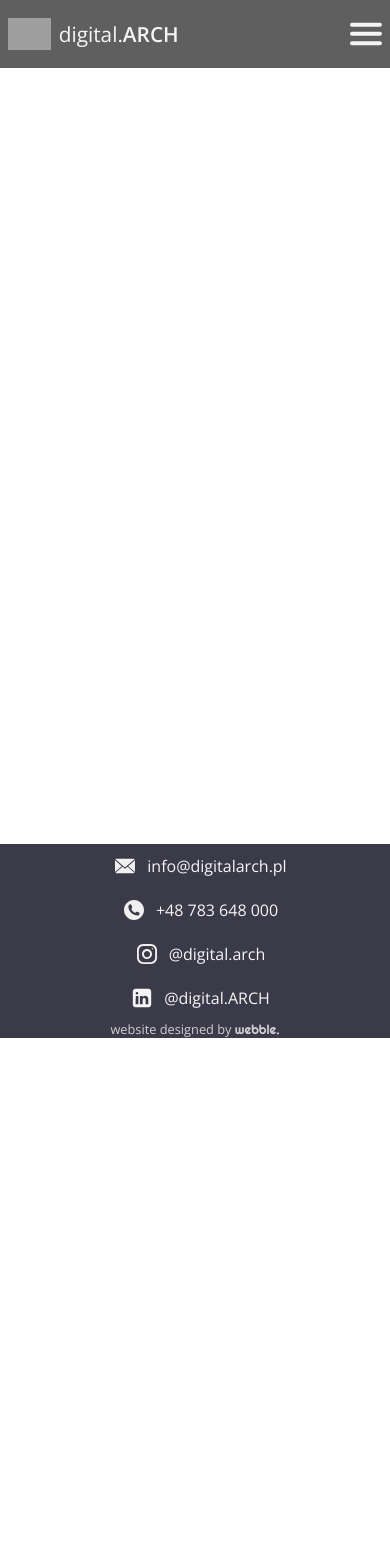
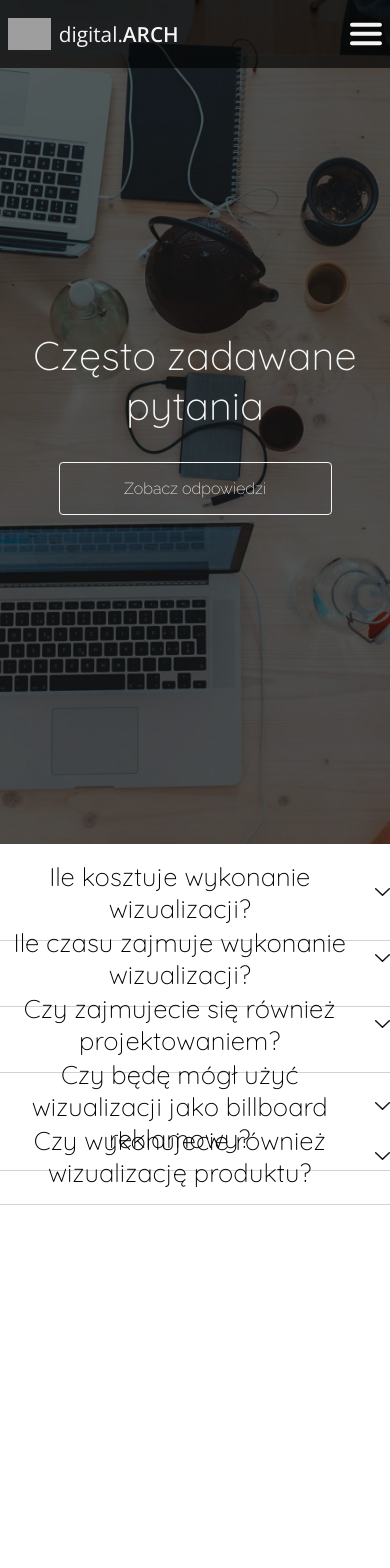
Before and after one commit to kgolec93/digital.arch.2020, a React (Create React App) app: page /faq in a window 390 px wide. Shown: the top 1568 px of the page. Before the commit the page ends 1038 px from the top, so only its background shows below. Built offline with nearby package versions, Linux system fonts and the light colour scheme; grey boxes are pictures that could not be loaded.

Commit message:
FAQ page added

```diff
--- a/src/App.js
+++ b/src/App.js
@@ -8,6 +8,7 @@ import Portfolio from './components/Pages/Portfolio/Portfolio'
 import { sections } from './components/Pages/Offer/Offer'
 import { About } from './components/Pages/About/About';
 import { Contact } from './components/Pages/Contact/Contact';
+import { FAQ } from './components/Pages/FAQ/FAQ';
 import { disablePageScroll, enablePageScroll } from 'scroll-lock';
 
 export const Footer = (props) => {
@@ -59,6 +60,9 @@ export class App extends Component {
           <Route path='/contact'>
             <Contact />
           </Route>
+          <Route path='/faq'>
+            <FAQ />
+          </Route>
 
         </main>
         <Footer />
--- a/src/components/Header.js
+++ b/src/components/Header.js
@@ -1,6 +1,29 @@
 import React, { Component } from 'react'
 import { NavLink } from 'react-router-dom'
 import mobileMenu from '../assets/misc/mobile-menu.svg'
+
+const sections = [
+    {
+        name: 'oferta',
+        link: '/offer'
+    },
+    {
+        name: 'portfolio',
+        link: '/portfolio'
+    },
+    {
+        name: 'o nas',
+        link: '/about'
+    },
+    {
+        name: 'kontakt',
+        link: '/contact'
+    },
+    {
+        name: 'FAQ',
+        link: '/faq'
+    },
+]
 
 export class Header extends Component {
     constructor() {
@@ -60,11 +83,11 @@ export class Header extends Component {
 
 
                     <ul className='webMenu'>
-                        <li><NavLink onClick={this.toggleMenu} activeClassName='navLinkActive' to='/offer'>oferta</NavLink></li>
-                        <li><NavLink onClick={this.toggleMenu} activeClassName='navLinkActive' to='/portfolio'> portfolio</NavLink></li>
-                        <li><NavLink onClick={this.toggleMenu} activeClassName='navLinkActive' to='/about'>o nas</NavLink></li>
-                        <li><NavLink onClick={this.toggleMenu} activeClassName='navLinkActive' to='/contact'>kontakt</NavLink></li>
-                        <li>FAQ</li>
+                        {sections.map(item=>{
+                            return(
+                                <li><NavLink onClick={this.toggleMenu} activeClassName='navLinkActive' to={item.link}>{item.name}</NavLink></li>
+                            )
+                        })}
                         {/* <li className="langSelection">ENG</li> */}
                     </ul>
 
--- /dev/null
+++ b/src/components/Pages/FAQ/FAQ.js
@@ -0,0 +1,106 @@
+import React, { Component } from 'react'
+import Banner from '../../Elements/Banner'
+import './FAQ.scss'
+import banner from '../../../assets/img/banner03.jpg'
+import arrow from '../../../assets/misc/arrowBK.svg'
+
+const questions = [
+    {
+        question: 'Ile kosztuje wykonanie wizualizacji?',
+        questionENG: 'How much does the visualisation cost?',
+        answer: `Cena wizualizacji zależy od wielu czynników - ilości dostarczanych materiałów, wielkości i poziomu skomplikowania opracowywanego przedmiotu / budynku, ilości wizualizacji oraz niezbędnych prac dodatkowych. Jeśli chcesz wycenić swój projekt, napisz na info@digitalarch.pl, a już kolejnego dnia otrzymasz wycenę`,
+        answerENG: `The price of a visualisation depands of many various factors - amount and quality of delivered working materials, size and complexity level of the developed visualisation, the amount of ordered visualisation and any necessary extra works. If you want to evaluate your project, write us a message at info@digitalarch.pl and you will revieve the valuation the next day`
+    },
+    {
+        question: 'Ile czasu zajmuje wykonanie wizualizacji?',
+        answer: 'Czas wykonania wizualizacji zależy od poziomu skomplikowania, ilości szczegółów, a przede wszystkim od rozdzielczości (rozmiaru) wykonywanej wizualizacji. Zazwyczaj na jedno ujęcie przewidujemy około 2-3 dni roboczych, ale nie boimy się również wyzwań krótkoterminowych',
+        questionENG: 'How much time does visualisation developmnet takes?',
+        answerENG: `The time of visualisation development process depends on the level of complexity, the number of 3d models, that we need to work on, amount of details and particularly of the resolution (size) of the prepared image. Usually for one frame we need about 2-3 working days, but we are not afraid of short-term orders`
+    },
+    {
+        question: 'Czy zajmujecie się również projektowaniem?',
+        answer: 'Projektujemy głównie aranżacje wnętrz oraz koncepcje architekturoniczne. Nie zajmujemy się natomiast sporządzaniem architektonicznych projektów, czy rysunków, poza tymi które można wyrenderować. Przenosimy Twój dwuwymiarowy rysunek do trzeciego wymiaru',
+        questionENG: 'Do you also deal with the designing?',
+        answerENG: `Yes, we mostly desing the interiors and architecture, but only in the conceptual way. We do not prepare architectural documentation and any drawings - except the rendered images. You give us the plain drawings, and we transform it into the third dimension`
+    },
+    {
+        question: 'Czy będę mógł użyć wizualizacji jako billboard reklamowy?',
+        answer: 'Oczywiście! Przy produkcji wizualizacji w odpowiednio dużej rozdzielczości, będzie miała ona najwyższą jakość nawet na wydrukach wielkoformatowych. Nie zapomnij tylko poinformować nas o tym przed wyceną, standardową stosowaną przez nas rozdzielczością jest 1920x1080',
+        questionENG: 'Will I be able to use the visualisation in high-dimensional advertising billboard?',
+        answerENG: 'Yes, of course! If you will order the high-dimensional visualisation, we will do anything for this to be in the highest quality even on the large format prints. But please, do not forget to tell us that if you need it, right before the valuation, because in standard we have 1920x1080px resolution.'
+    },
+    {
+        question: 'Czy wykonujecie również wizualizację produktu?',
+        answer: 'Tak! Zajmujemy się nie tylko architekturą, podejmiemy się każdego mniej lub bardziej nietypowego zadania. Zwizualizujemy dla Ciebie co tylko będziesz chciał - urządzenie elektroniczne, zegare, meble, samochód, a nawet stację kosmiczną!',
+        questionENG: 'Do you also prepare the product visualisation?',
+        answerENG: `Yes! We don't only do the architecture, we will take on every less or more atypical tasks. We can visualise everything - electronic device, watch, furniture, car, even the space station! `
+    }
+]
+
+class Question extends Component {
+    constructor() {
+        super();
+        this.state = {
+            openedItemId: null,
+        }
+    }
+    render() {
+        return (
+            <div className={this.props.activeItem === this.props.number ? 'questionWrapper active' : 'questionWrapper'}>
+                <h5 className="question" onClick={() => this.props.setActive(this.props.number)}>
+                    {this.props.question} <img src={arrow} alt='arrow'/>
+                </h5>
+                <div className="answerWrapper">
+                    <p className="answer">
+                        {this.props.answer}
+                    </p>
+                </div>
+            </div>
+        )
+    }
+}
+
+export class FAQ extends Component {
+    constructor() {
+        super();
+        this.state = {
+            activeItemId: null
+        }
+    }
+
+    setActive = (i) => {
+        if (this.state.activeItemId === i) {
+            this.setState({ activeItemId: null })
+        }
+        else {
+            this.setState({ activeItemId: i });
+            console.log(i)
+        }
+    }
+
+    render() {
+        return (
+            <div className='aboutContainer'>
+                <Banner section="Często zadawane pytania" button='Zobacz odpowiedzi' bgImage={banner} />
+                <div className="faqWrapper">
+
+                    {questions.map(item => {
+                        return (
+                            <Question
+                                question={item.question}
+                                answer={item.answer}
+                                key={`question${questions.indexOf(item)}`}
+                                number={questions.indexOf(item)}
+                                activeItem={this.state.activeItemId}
+                                setActive={this.setActive}
+                            />
+                        )
+                    })}
+
+
+                </div>
+            </div>
+        )
+    }
+
+}
--- /dev/null
+++ b/src/components/Pages/FAQ/FAQ.scss
@@ -0,0 +1,47 @@
+.faqWrapper {
+  min-height: 100vh;
+  .questionWrapper {
+    height: 66px;
+    transition: height 0.3s ease-in-out;
+    &.active {
+      height: 180px;
+      .answerWrapper {
+        transform: scaleY(1);
+      }
+    }
+    h5.question {
+      font-family: "Quicksand", sans-serif;
+      font-size: 1.6rem;
+      font-weight: 100;
+      width: 100%;
+      padding: 16px 0px;
+      border-bottom: 1px solid #0303032d;
+      display: flex;
+      justify-content: center;
+      align-items: center;
+      img {
+          margin-left: 16px;
+          height: 8px;
+      }
+      &:hover {
+        cursor: pointer;
+      }
+    }
+    .answerWrapper {
+      transform-origin: top;
+      transform: scaleY(0);
+      transition: transform 0.3s ease-in-out;
+      width: 100%;
+      border-bottom: 1px solid #0303032d;
+
+      p.answer {
+        width: 80vw;
+        margin: auto;
+        padding: 24px 0px;
+        font-family: "Open Sans", sans-serif;
+        font-weight: 100;
+
+      }
+    }
+  }
+}
--- a/src/components/Pages/Offer/Offer.scss
+++ b/src/components/Pages/Offer/Offer.scss
@@ -167,7 +167,7 @@ $accentRed: #f35c2b;
               width: 100%;
               height: 100%;
               padding: 16px;
-              background-color: #03030357;
+              background-color: #030303b6;
 
               .header {
                 font-size: 1.4rem;;
```
Also changed, not shown: src/assets/misc/arrowBK.svg (added).
